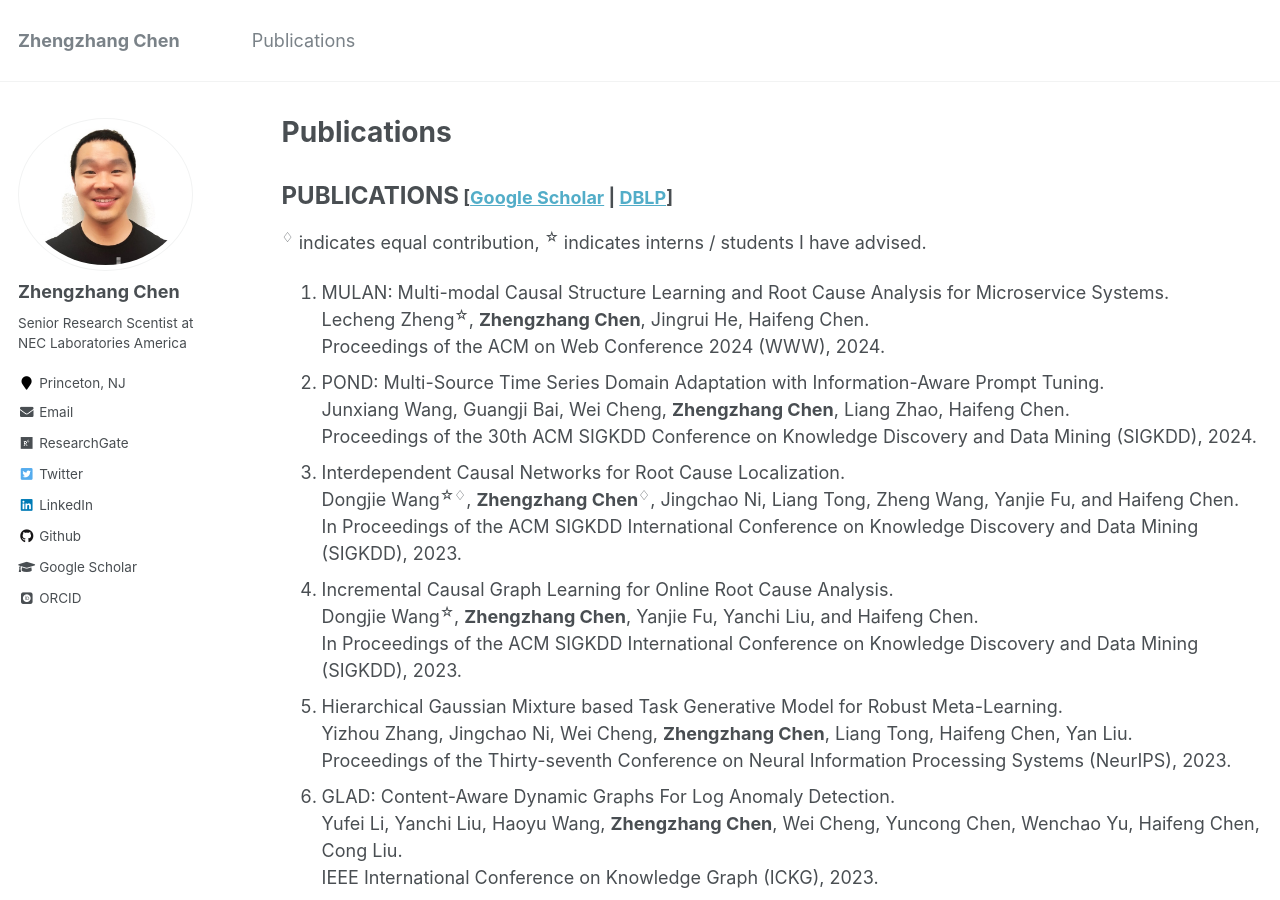
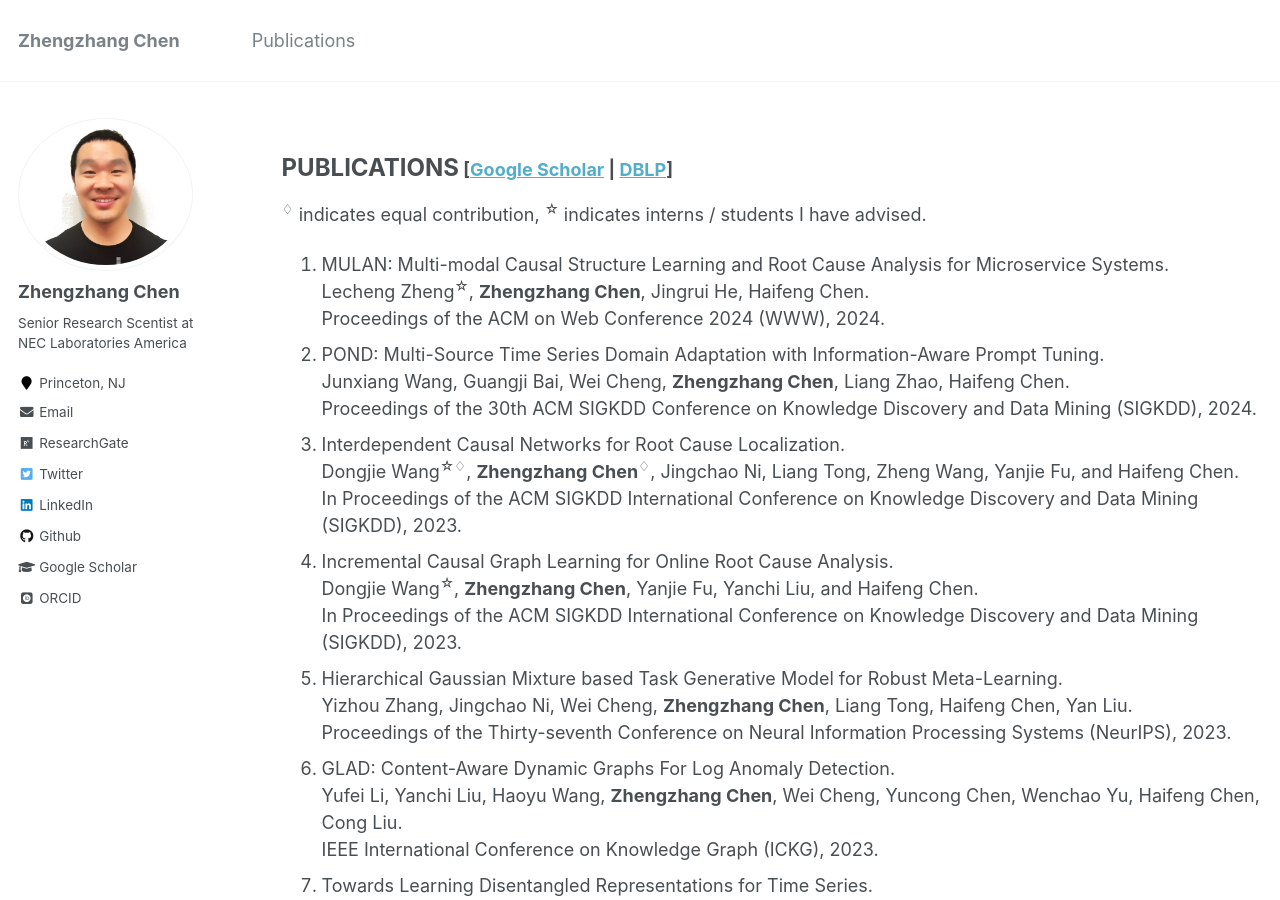
Before and after one commit to zhengzhangchen/zhengzhangchen.github.io, a Jekyll site: the page built from _pages/publications.md, in a window 1280 px wide and 900 px high. Built offline with Jekyll 4.4.1, drawn with Linux system fonts in a browser that asks for light colours; some web fonts are replaced.

Commit message:
Update publications.md

```diff
--- a/_pages/publications.md
+++ b/_pages/publications.md
@@ -1,6 +1,5 @@
 ---
 layout: archive
-title: "Publications"
 permalink: /publications/
 author_profile: true
 ---
@@ -74,7 +73,6 @@ author_profile: true
 64. Efficient alpha, beta-motif Finder for Identification of Phenotype-related Functional Modules. <br> Mathew C Schmidt, Andrea M Rocha, Kanchana Padmanabhan, <b>Zhengzhang Chen</b>, Kathleen Scott, James R. Mihelcic, Nagiza F. Samatova. <br> BMC Bioinformatics, vol. 12(1): 440, 2011.
 65. Inapproximability Results for Equations over Infinite Groups. <br> Wenbin Chen, Dengpan Yin, <b>Zhengzhang Chen</b>. <br> Theoretical Computer Science, 411 (26-28): 2513-2519, 2010.
 
-</section>
 <!-- {% if author.googlescholar %}
   You can also find my articles on <u><a href="{{author.googlescholar}}">my Google Scholar profile</a>.</u>
 {% endif %}
```
